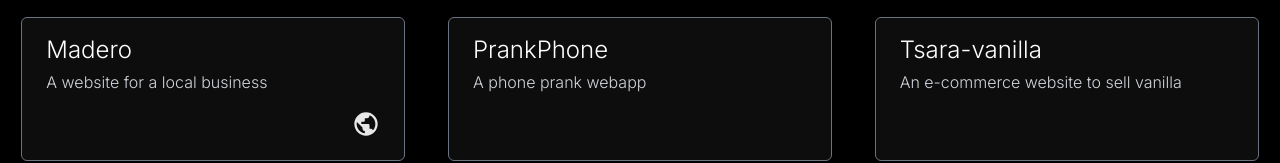
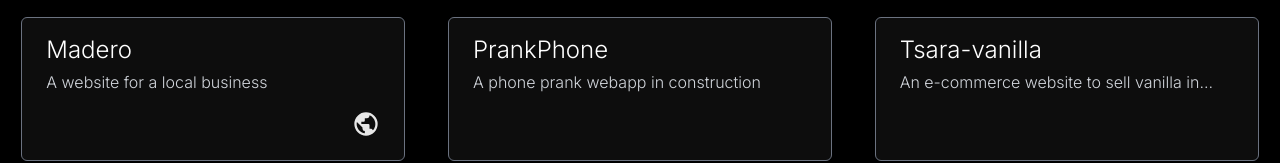
Before and after one commit to Tpgainz/glitched-portfolio, a Next.js app: page /projects in a window 1280 px wide. Shown: the part 351-514 px from the top of the page. Built offline with nearby package versions, Linux system fonts and the light colour scheme.

Commit message:
Update page.tsx
ajout description dofus et /n en construction

```diff
--- a/app/projects/page.tsx
+++ b/app/projects/page.tsx
@@ -38,13 +38,13 @@ const projects: Project[] = [
   },
     {
     name: "PrankPhone",
-    description: "A phone prank webapp",
+    description: "A phone prank webapp \n in construction",
     link: "",
     github: "",
   },
    {
     name: "Tsara-vanilla",
-    description: "An e-commerce website to sell vanilla",
+    description: "An e-commerce website to sell vanilla \n in construction",
     link: "",
     github: "",
   },
@@ -56,7 +56,7 @@ const projects: Project[] = [
   },
   {
     name: "Dofus Retro",
-    description: "A minimalist ts clone of the game Dofus Retro",
+    description: "A minimalist ts clone of the game Dofus Retro which will be used as the final portfolio \n in construction",
     link: "dofus129like.vercel.app",
     github: "",
   },
```
